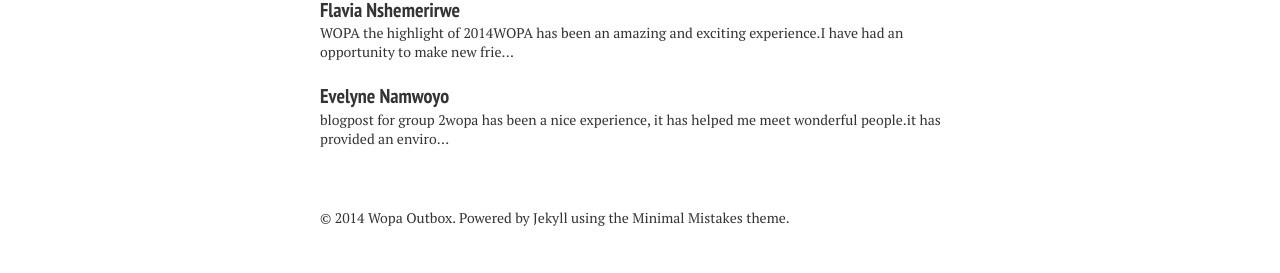
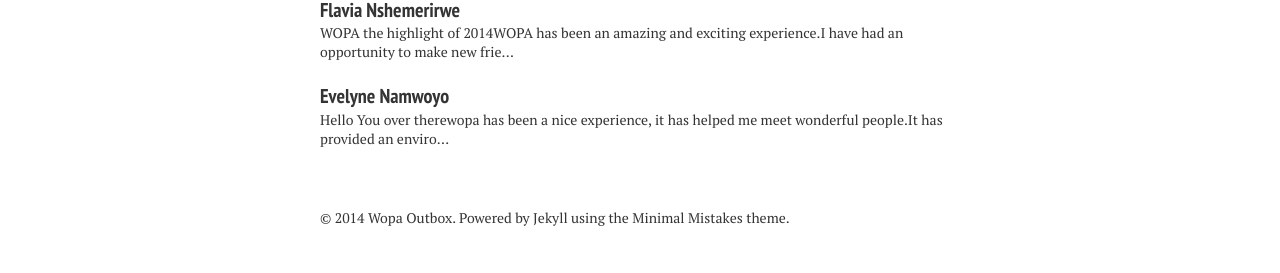
Before and after one commit to wopaoutbox2/wopaoutbox2.github.io, a Jekyll site: the page built from index.md, in a window 1280 px wide. Shown: the part 746-1019 px from the top of the page. Built offline with Jekyll 4.4.1, drawn with Linux system fonts in a browser that asks for light colours; nearby versions of some CDN libraries.

Commit message:
adding my picture

```diff
--- a/_posts/2014-11-25-Evelyne-Namwoyo.md
+++ b/_posts/2014-11-25-Evelyne-Namwoyo.md
@@ -1,11 +1,11 @@
-blogpost for group 2
+Hello You over there
 wopa has been a nice experience, it has helped me meet wonderful people.
-it has provided an enviroment for me to think outside the box.
+It has provided an enviroment for me to think outside the box.
 
 <figure>
-	<a href="http://EvelyneNamwoyo.github.io/images/me.jpeg
-"><img src="http://wopaoutbox2.github.io/images/me.jpeg
+	<a href="http://EvelyneNamwoyo.github.io/images/me.jpg
+"><img src="http://wopaoutbox2.github.io/images/me.jpg
 "></a>
-	<figcaption><a href="http://EvelyneNamwoyo.github.io/images/me.jpeg
+	<figcaption><a href="http://EvelyneNamwoyo.github.io/images/me.jpg
 " title="meee">mee</a>.</figcaption>
 </figure>
```
Also changed, not shown: images/me.jpg (added).
